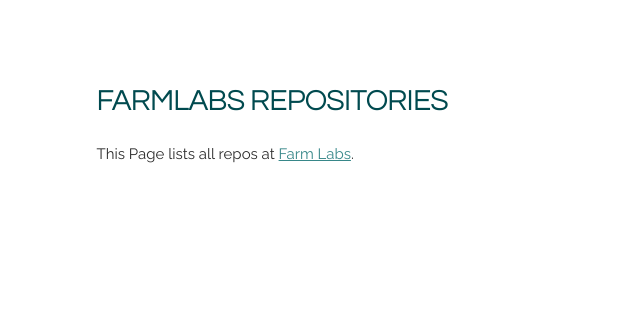
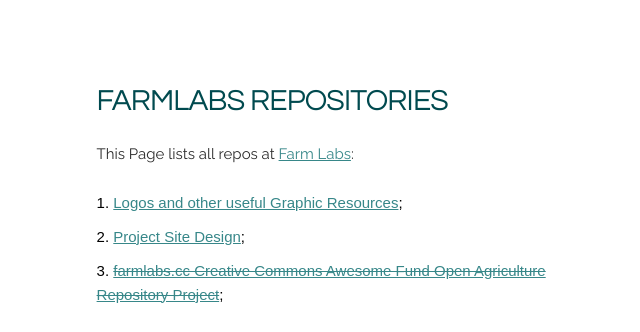
Before and after one commit to Farmlabs/farmlabs.github.io, a plain HTML site: page index.html in a window 1280 px wide. Shown: the part 570-902 px from the top of the page, without its empty margins (97-737 px from the left). Before the commit the page ends 800 px from the top, so only its background shows below. Drawn offline with Linux system fonts and the light colour scheme.

Commit message:
w/ links

```diff
--- a/index.html
+++ b/index.html
@@ -40,7 +40,12 @@
     <div class="row">
       <div class="one-half column" style="margin-top: 10%; margin-left: 3.5%">
         <h4>FARMLABS Repositories</h4>
-        <p>This Page lists all repos at <a href="http://www.farmlabs.org">Farm Labs</a>.</p>
+        <p>This Page lists all repos at <a href="http://www.farmlabs.org">Farm Labs</a>:</p>
+        <ol>
+          <li> <a href="https://github.com/Farmlabs/graphics">Logos and other useful Graphic Resources</a>;</li>
+          <li> <a href="https://github.com/Farmlabs/farmlabs.org">Project Site Design</a>;</li>
+          <li> <a href="#"><strike>farmlabs.cc Creative Commons Awesome Fund Open Agriculture Repository Project</strike></a>;</li>
+        </ol>
       </div>
     </div>
   </div>
```
